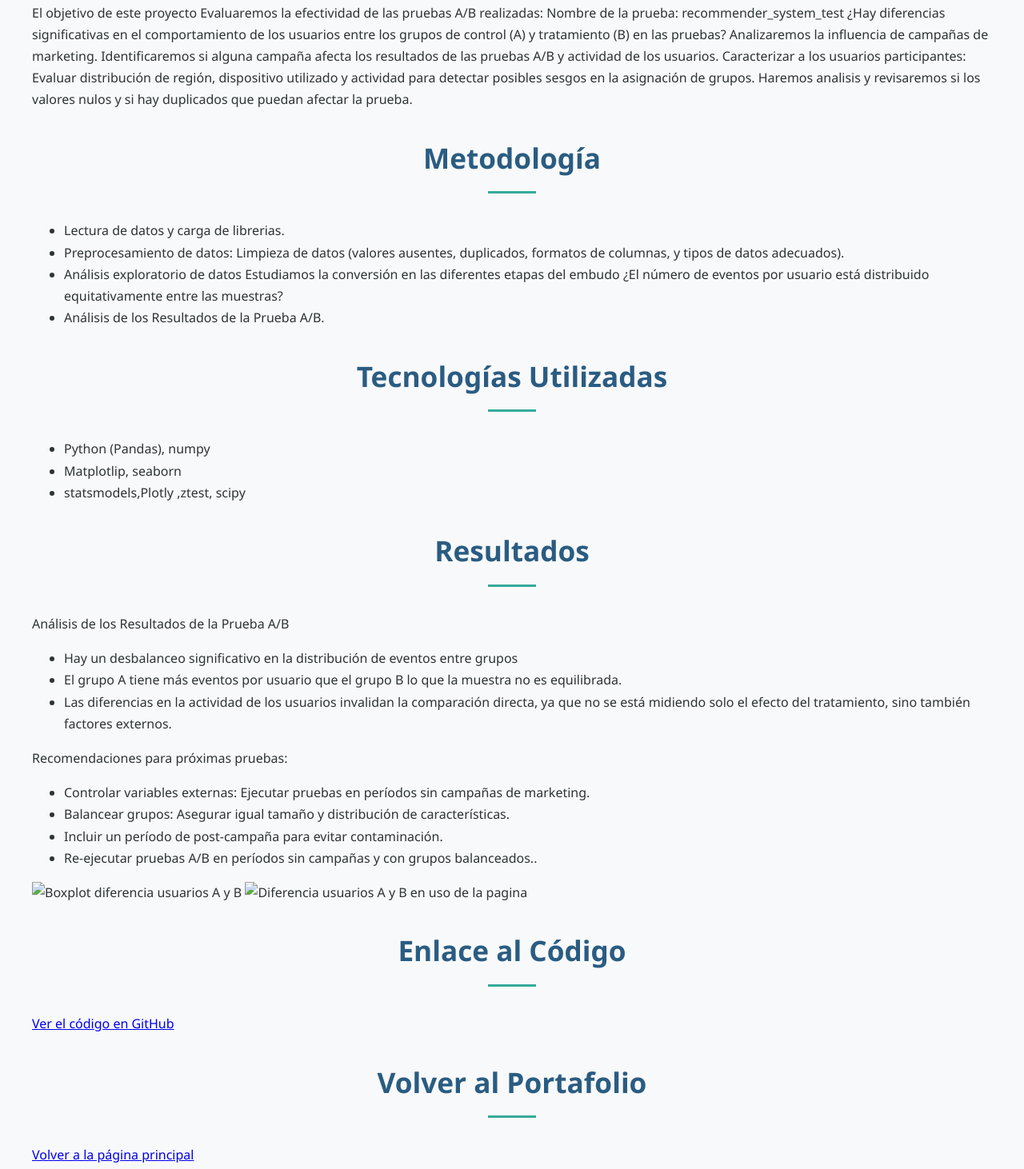
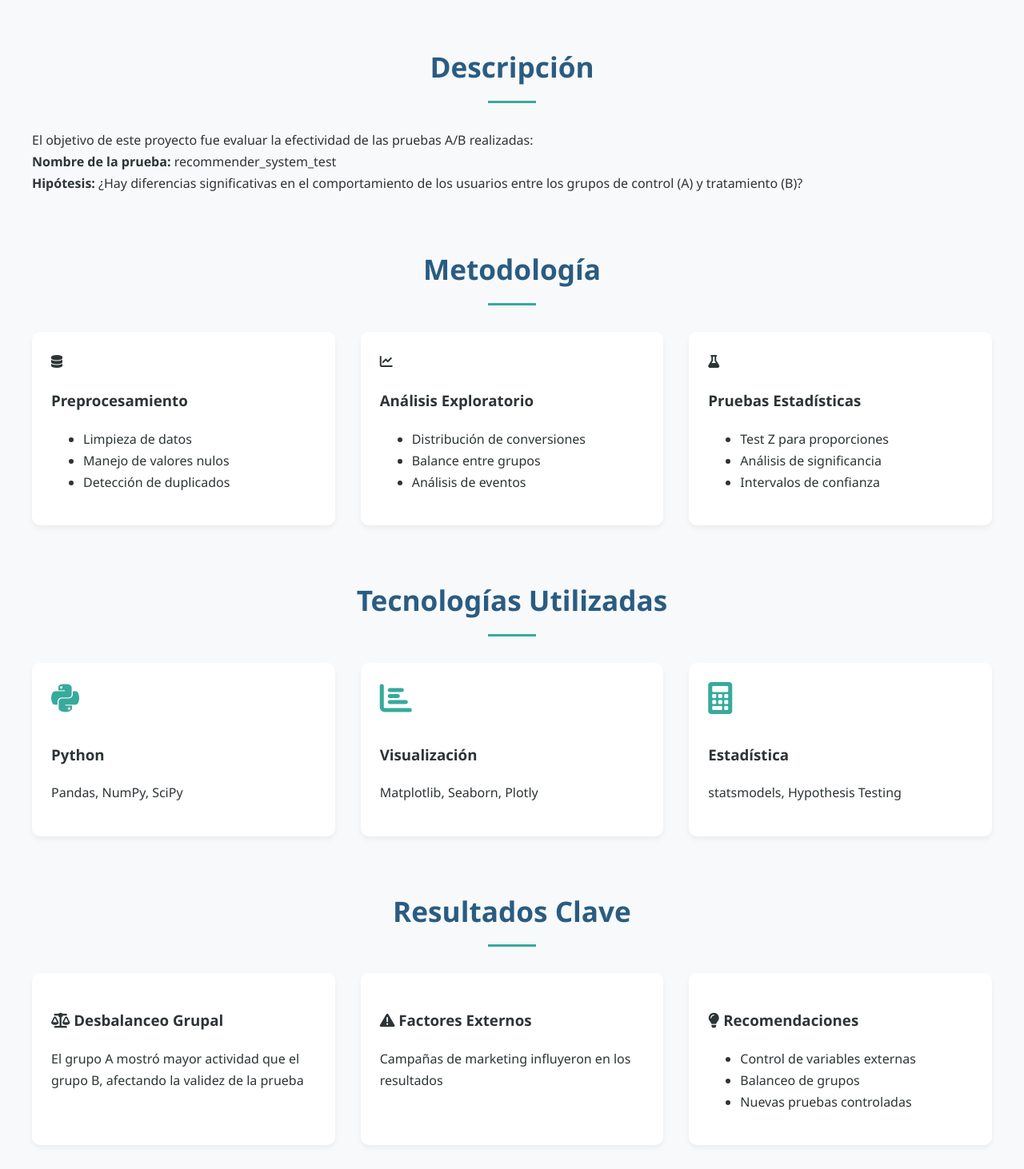
Before and after one commit to Adriandiaz88/My_Portfolio, a plain HTML site: page projects/Pruebas-A-B.html in a window 1280 px wide. Shown: the part 339-1801 px from the top of the page at 80% size. Drawn offline with Linux system fonts and the light colour scheme.

Commit message:
Update Pruebas-A-B.html

```diff
--- a/projects/Pruebas-A-B.html
+++ b/projects/Pruebas-A-B.html
@@ -5,70 +5,127 @@
     <meta name="viewport" content="width=device-width, initial-scale=1.0">
     <title>Pruebas A/B</title>
     <link rel="stylesheet" href="../css/styles.css">
+    <link rel="stylesheet" href="https://cdnjs.cloudflare.com/ajax/libs/font-awesome/6.0.0/css/all.min.css">
 </head>
 <body>
-    <header>
+    <header class="hero project-hero">
+        <div class="hero-content">
             <h1>Pruebas A/B en empresa internacional</h1>
-        <p>Análisis y Pruebas</p>
+            <p class="hero-subtitle">Análisis y Pruebas</p>
+            <div class="project-links">
+                <a href="../index.html" class="project-link">
+                    <i class="fas fa-arrow-left"></i> Volver al Portafolio
+                </a>
+            </div>
+        </div>
     </header>
 
-    <section>
+    <section class="project-details">
+        <div class="content-block">
             <h2>Descripción</h2>
-        <p>El objetivo de este proyecto Evaluaremos la efectividad de las pruebas A/B realizadas:
-Nombre de la prueba: recommender_system_test
-¿Hay diferencias significativas en el comportamiento de los usuarios entre los grupos de control (A)
-y tratamiento (B) en las pruebas?
-Analizaremos la influencia de campañas de marketing.
-Identificaremos si alguna campaña afecta los resultados de las pruebas A/B y actividad de los
-usuarios.
-Caracterizar a los usuarios participantes:
-Evaluar distribución de región, dispositivo utilizado y actividad para detectar posibles sesgos en la
-asignación de grupos.
-Haremos analisis y revisaremos si los valores nulos y si hay duplicados que puedan afectar la prueba.
-</p>
+            <p>El objetivo de este proyecto fue evaluar la efectividad de las pruebas A/B realizadas:<br>
+            <strong>Nombre de la prueba:</strong> recommender_system_test<br>
+            <strong>Hipótesis:</strong> ¿Hay diferencias significativas en el comportamiento de los usuarios entre los grupos de control (A) y tratamiento (B)?</p>
+        </div>
 
+        <div class="content-block">
             <h2>Metodología</h2>
+            <div class="methodology-grid">
+                <div class="methodology-card">
+                    <i class="fas fa-database"></i>
+                    <h3>Preprocesamiento</h3>
                     <ul>
-        <li> Lectura de datos y carga de librerias.
-<li>Preprocesamiento de datos: Limpieza de datos (valores ausentes, duplicados, formatos de columnas, y tipos de datos adecuados).</li>
-<li>Análisis exploratorio de datos Estudiamos la conversión en las diferentes etapas del embudo ¿El número de eventos por usuario está distribuido equitativamente entre las muestras?</li>
-<li>Análisis de los Resultados de la Prueba A/B.</li>
+                        <li>Limpieza de datos</li>
+                        <li>Manejo de valores nulos</li>
+                        <li>Detección de duplicados</li>
                     </ul>
+                </div>
+                <div class="methodology-card">
+                    <i class="fas fa-chart-line"></i>
+                    <h3>Análisis Exploratorio</h3>
+                    <ul>
+                        <li>Distribución de conversiones</li>
+                        <li>Balance entre grupos</li>
+                        <li>Análisis de eventos</li>
+                    </ul>
+                </div>
+                <div class="methodology-card">
+                    <i class="fas fa-flask"></i>
+                    <h3>Pruebas Estadísticas</h3>
+                    <ul>
+                        <li>Test Z para proporciones</li>
+                        <li>Análisis de significancia</li>
+                        <li>Intervalos de confianza</li>
+                    </ul>
+                </div>
+            </div>
+        </div>
 
+        <div class="content-block">
             <h2>Tecnologías Utilizadas</h2>
+            <div class="tech-grid">
+                <div class="tech-card">
+                    <i class="fab fa-python"></i>
+                    <h3>Python</h3>
+                    <p>Pandas, NumPy, SciPy</p>
+                </div>
+                <div class="tech-card">
+                    <i class="fas fa-chart-bar"></i>
+                    <h3>Visualización</h3>
+                    <p>Matplotlib, Seaborn, Plotly</p>
+                </div>
+                <div class="tech-card">
+                    <i class="fas fa-calculator"></i>
+                    <h3>Estadística</h3>
+                    <p>statsmodels, Hypothesis Testing</p>
+                </div>
+            </div>
+        </div>
+
+        <div class="content-block">
+            <h2>Resultados Clave</h2>
+            <div class="results-grid">
+                <div class="result-card">
+                    <h3><i class="fas fa-balance-scale"></i> Desbalanceo Grupal</h3>
+                    <p>El grupo A mostró mayor actividad que el grupo B, afectando la validez de la prueba</p>
+                </div>
+                <div class="result-card">
+                    <h3><i class="fas fa-exclamation-triangle"></i> Factores Externos</h3>
+                    <p>Campañas de marketing influyeron en los resultados</p>
+                </div>
+                <div class="result-card">
+                    <h3><i class="fas fa-lightbulb"></i> Recomendaciones</h3>
                     <ul>
-            <li>Python (Pandas), numpy</li>
-            <li>Matplotlip, seaborn</li>
-            <li>statsmodels,Plotly ,ztest, scipy</li>
+                        <li>Control de variables externas</li>
+                        <li>Balanceo de grupos</li>
+                        <li>Nuevas pruebas controladas</li>
                     </ul>
+                </div>
+            </div>
+        </div>
 
-        <h2>Resultados</h2>
-        <p>Análisis de los Resultados de la Prueba A/B</p>
-        <ul>
-<li>Hay un desbalanceo significativo en la distribución de eventos entre grupos</li>
-<li>El grupo A tiene más eventos por usuario que el grupo B lo que la muestra no es equilibrada.</li>
-<li>Las diferencias en la actividad de los usuarios invalidan la comparación directa, ya que no se está
-midiendo solo el efecto del tratamiento, sino también factores externos.</li>
-           </ul>
-       <p>Recomendaciones para próximas pruebas:</p>
-       <ul>
-<li>Controlar variables externas: Ejecutar pruebas en períodos sin campañas de marketing.</li>
-<li>Balancear grupos: Asegurar igual tamaño y distribución de características.</li>
-<li>Incluir un período de post-campaña para evitar contaminación.</li>
-<li>Re-ejecutar pruebas A/B en períodos sin campañas y con grupos balanceados..</li>
+        <div class="content-block">
+            <h2>Visualizaciones</h2>
+            <div class="image-grid">
+                <div class="image-card">
+                    <img src="img/boxplot AB.png" alt="Boxplot diferencia usuarios A y B" class="project-image">
+                    <p>Distribución de eventos entre grupos</p>
+                </div>
+                <div class="image-card">
+                    <img src="img/eventos dias AB.png" alt="Diferencia usuarios A y B en uso de la pagina" class="project-image">
+                    <p>Actividad diaria por grupo</p>
+                </div>
+            </div>
+        </div>
 
-                    </ul>
-
-        <img src="img/boxplot AB.png" alt="Boxplot diferencia usuarios A y B" width="300"/>  <!-- Ejemplo de visualización -->
-
-        <img src="img/eventos dias AB.png" alt="Diferencia usuarios A y B en uso de la pagina " width="300"/>  <!-- Ejemplo de visualización -->
-
-
-        <h2>Enlace al Código</h2>
-        <p><a href="https://github.com/Adriandiaz88/Pruebas-A-B">Ver el código en GitHub</a></p>
-
-        <h2>Volver al Portafolio</h2>
-        <p><a href="../index.html">Volver a la página principal</a></p>
+        <div class="content-block links-block">
+            <a href="https://github.com/Adriandiaz88/Pruebas-A-B" class="project-link">
+                <i class="fab fa-github"></i> Ver código completo en GitHub
+            </a>
+            <a href="../index.html" class="project-link">
+                <i class="fas fa-home"></i> Volver al Portafolio
+            </a>
+        </div>
     </section>
 
     <footer>
```
Lines whose indentation alone changed are shown as unchanged.
